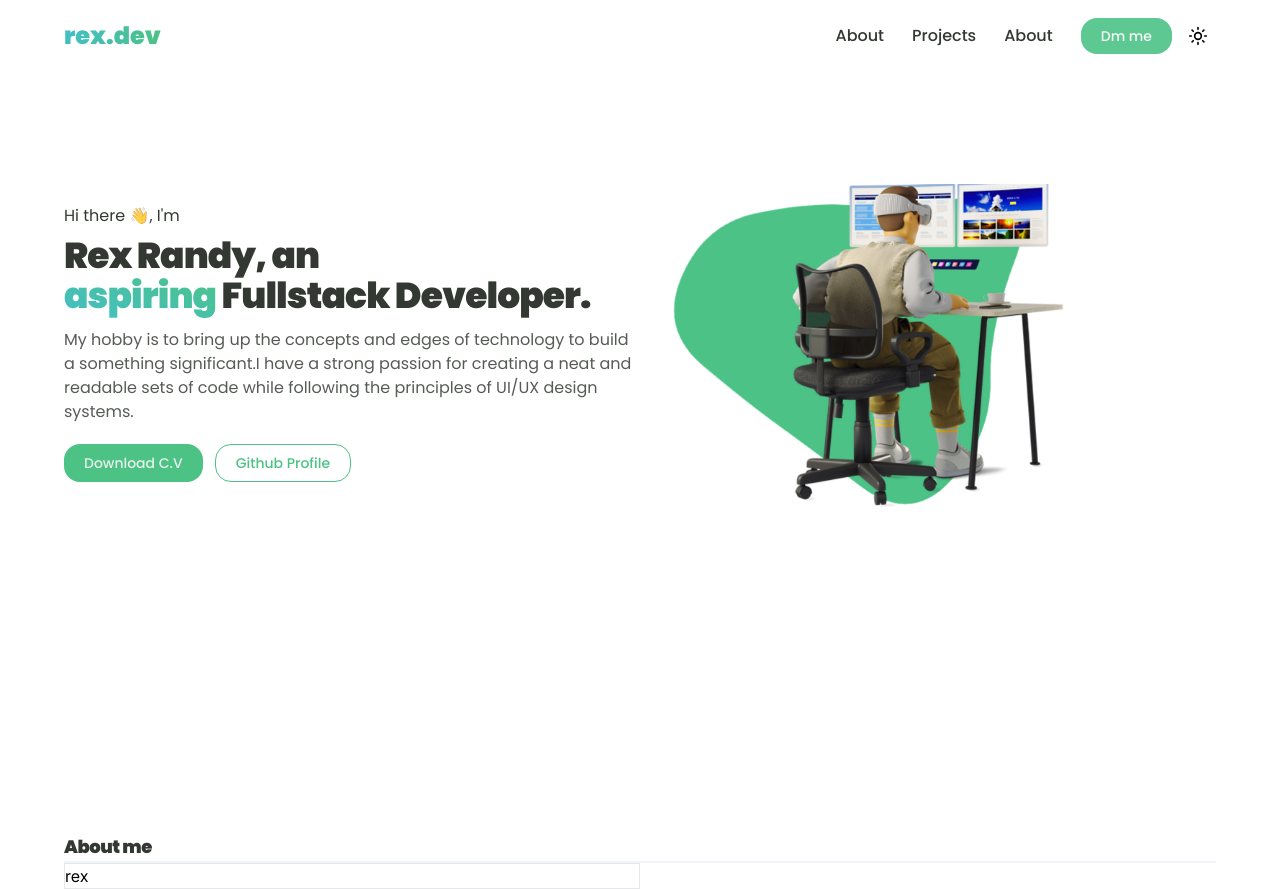
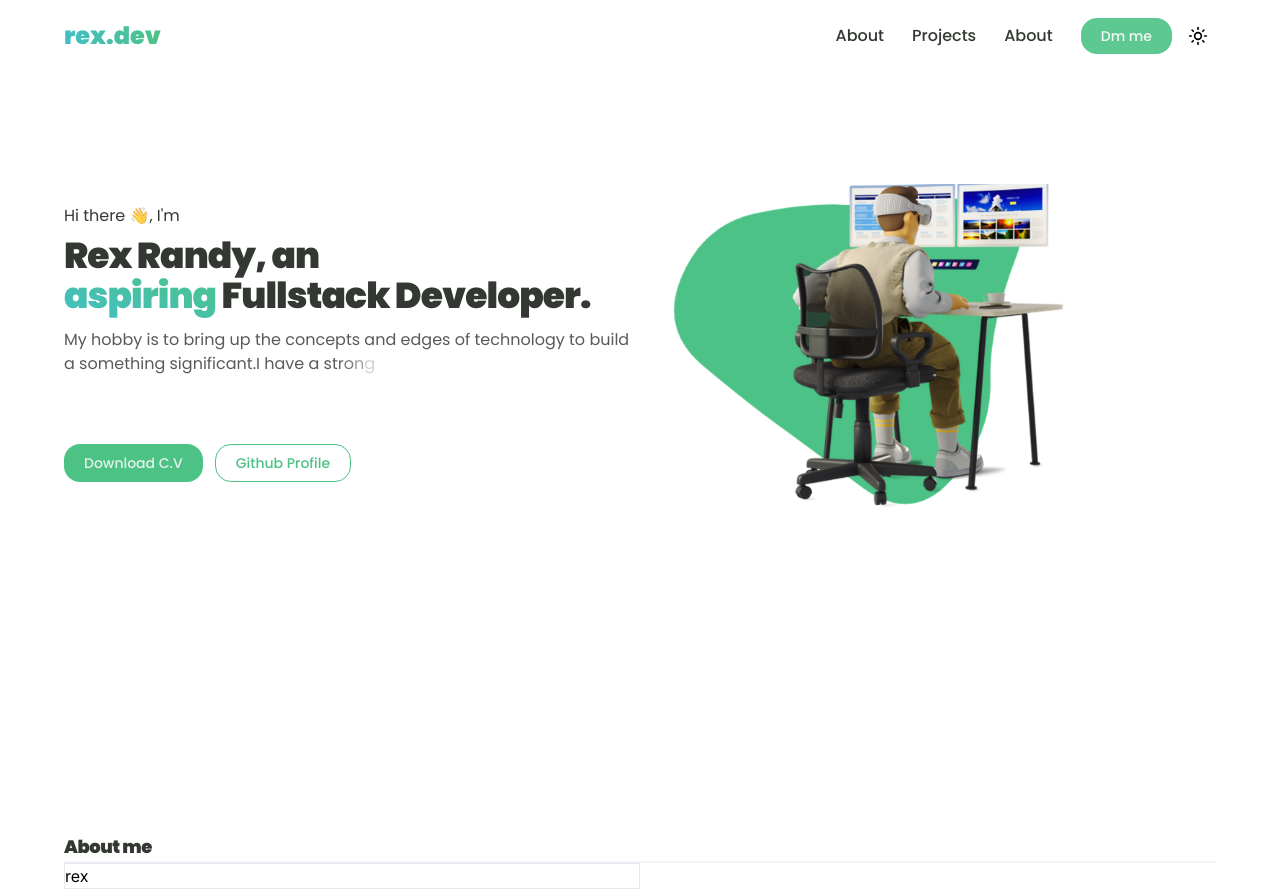
Before and after one commit to Rr-sobusy/rex.dev, a Next.js app: page / in a window 1280 px wide. Built offline with nearby package versions, Linux system fonts and the light colour scheme.

Commit message:
add animations in hero section

```diff
--- /dev/null
+++ b/src/components/InView.tsx
@@ -0,0 +1,46 @@
+'use client';
+import { ReactNode, useRef } from 'react';
+import {
+  motion,
+  useInView,
+  Variant,
+  Transition,
+  UseInViewOptions,
+} from 'framer-motion';
+
+interface InViewProps {
+  children: ReactNode;
+  variants?: {
+    hidden: Variant;
+    visible: Variant;
+  };
+  transition?: Transition;
+  viewOptions?: UseInViewOptions;
+}
+
+const defaultVariants = {
+  hidden: { opacity: 0 },
+  visible: { opacity: 1 },
+};
+
+export function InView({
+  children,
+  variants = defaultVariants,
+  transition,
+  viewOptions,
+}: InViewProps) {
+  const ref = useRef(null);
+  const isInView = useInView(ref, viewOptions);
+
+  return (
+    <motion.div
+      ref={ref}
+      initial='hidden'
+      animate={isInView ? 'visible' : 'hidden'}
+      variants={variants}
+      transition={transition}
+    >
+      {children}
+    </motion.div>
+  );
+}
--- /dev/null
+++ b/src/components/TextEffect.tsx
@@ -0,0 +1,146 @@
+'use client';
+import { motion, Variants } from 'framer-motion';
+import React from 'react';
+
+type PresetType = 'blur' | 'shake' | 'scale' | 'fade' | 'slide';
+
+type TextEffectProps = {
+  children: string;
+  per?: 'word' | 'char';
+  as?: keyof JSX.IntrinsicElements;
+  variants?: {
+    container?: Variants;
+    item?: Variants;
+  };
+  className?: string;
+  preset?: PresetType;
+};
+
+const defaultContainerVariants: Variants = {
+  hidden: { opacity: 0 },
+  visible: {
+    opacity: 1,
+    transition: {
+      staggerChildren: 0.05,
+    },
+  },
+};
+
+const defaultItemVariants: Variants = {
+  hidden: { opacity: 0 },
+  visible: {
+    opacity: 1,
+  },
+};
+
+const presetVariants: Record<
+  PresetType,
+  { container: Variants; item: Variants }
+> = {
+  blur: {
+    container: defaultContainerVariants,
+    item: {
+      hidden: { opacity: 0, filter: 'blur(12px)' },
+      visible: { opacity: 1, filter: 'blur(0px)' },
+    },
+  },
+  shake: {
+    container: defaultContainerVariants,
+    item: {
+      hidden: { x: 0 },
+      visible: { x: [-5, 5, -5, 5, 0], transition: { duration: 0.5 } },
+    },
+  },
+  scale: {
+    container: defaultContainerVariants,
+    item: {
+      hidden: { opacity: 0, scale: 0 },
+      visible: { opacity: 1, scale: 1 },
+    },
+  },
+  fade: {
+    container: defaultContainerVariants,
+    item: {
+      hidden: { opacity: 0 },
+      visible: { opacity: 1 },
+    },
+  },
+  slide: {
+    container: defaultContainerVariants,
+    item: {
+      hidden: { opacity: 0, y: 20 },
+      visible: { opacity: 1, y: 0 },
+    },
+  },
+};
+
+const AnimationComponent: React.FC<{
+  word: string;
+  variants: Variants;
+  per: 'word' | 'char';
+}> = React.memo(({ word, variants, per }) => {
+  if (per === 'word') {
+    return (
+      <motion.span
+        aria-hidden='true'
+        variants={variants}
+        className='inline-block whitespace-pre'
+      >
+        {word}
+      </motion.span>
+    );
+  }
+
+  return (
+    <span className='inline-block whitespace-pre'>
+      {word.split('').map((char, charIndex) => (
+        <motion.span
+          key={`char-${charIndex}`}
+          aria-hidden='true'
+          variants={variants}
+          className='inline-block whitespace-pre'
+        >
+          {char}
+        </motion.span>
+      ))}
+    </span>
+  );
+});
+
+AnimationComponent.displayName = 'AnimationComponent';
+
+export function TextEffect({
+  children,
+  per = 'word',
+  as = 'p',
+  variants,
+  className,
+  preset,
+}: TextEffectProps) {
+  const words = children.split(/(\S+)/);
+  const MotionTag = motion[as as keyof typeof motion];
+  const selectedVariants = preset
+    ? presetVariants[preset]
+    : { container: defaultContainerVariants, item: defaultItemVariants };
+  const containerVariants = variants?.container || selectedVariants.container;
+  const itemVariants = variants?.item || selectedVariants.item;
+
+  return (
+    <MotionTag
+      initial='hidden'
+      animate='visible'
+      aria-label={children}
+      variants={containerVariants}
+      className={className}
+    >
+      {words.map((word, wordIndex) => (
+        <AnimationComponent
+          key={`word-${wordIndex}`}
+          word={word}
+          variants={itemVariants}
+          per={per}
+        />
+      ))}
+    </MotionTag>
+  );
+}
--- a/src/components/layout/hero.tsx
+++ b/src/components/layout/hero.tsx
@@ -5,13 +5,28 @@
 import Image from "next/image";
 import { TypeAnimation } from "react-type-animation";
 import Button from "../Button";
-import FramerWrapper from "../FramerWrapper";
+import { TextEffect } from "../TextEffect";
+import { InView } from "../InView";
 
 type HeroProps = {};
 
 const Hero = ({ ...props }: HeroProps) => {
   return (
     <section {...props}>
+      <InView
+        variants={{
+          hidden: {
+            opacity: 0,
+            x: 100,
+          },
+          visible: {
+            opacity: 1,
+            x: 0,
+          },
+        }}
+        transition={{ duration: 0.3, ease: "easeInOut" }}
+        viewOptions={{ margin: "0px 0px -350px 0px" }}
+      >
         <FlexBox className="md:mt-14 mt-10 flex flex-col lg:flex-row gap-16 lg:gap-0 lg:min-h-[calc(100vh-55px)] pt-14 md:pt-[8rem] w-full relative">
           <FlexBox className="flex-1 sm:mt-5 gap-2" flexDirection="col">
             <h5 className="font-poppins text-base text-foreground/85">
@@ -24,12 +39,16 @@
               </span>
               Fullstack Developer.
             </h1>
-          <h5 className="font-poppins text-foreground/70 mt-1">
+            <TextEffect
+              className="font-poppins text-foreground/70 mt-1"
+              per="char"
+              preset="fade"
+            >
               My hobby is to bring up the concepts and edges of technology to
-            build a something significant.I have a strong passion for creating a
-            neat and readable sets of code while following the principles of
+              build a something significant.I have a strong passion for creating
+              a neat and readable sets of code while following the principles of
               UI/UX design systems.
-          </h5>
+            </TextEffect>
             <FlexBox className="mt-3 gap-3">
               <Button variant="contained">Download C.V</Button>
               <Button variant="outlined">Github Profile</Button>
@@ -44,6 +63,7 @@
             />
           </FlexBox>
         </FlexBox>
+      </InView>
     </section>
   );
 };
```
Lines whose indentation alone changed are shown as unchanged.
